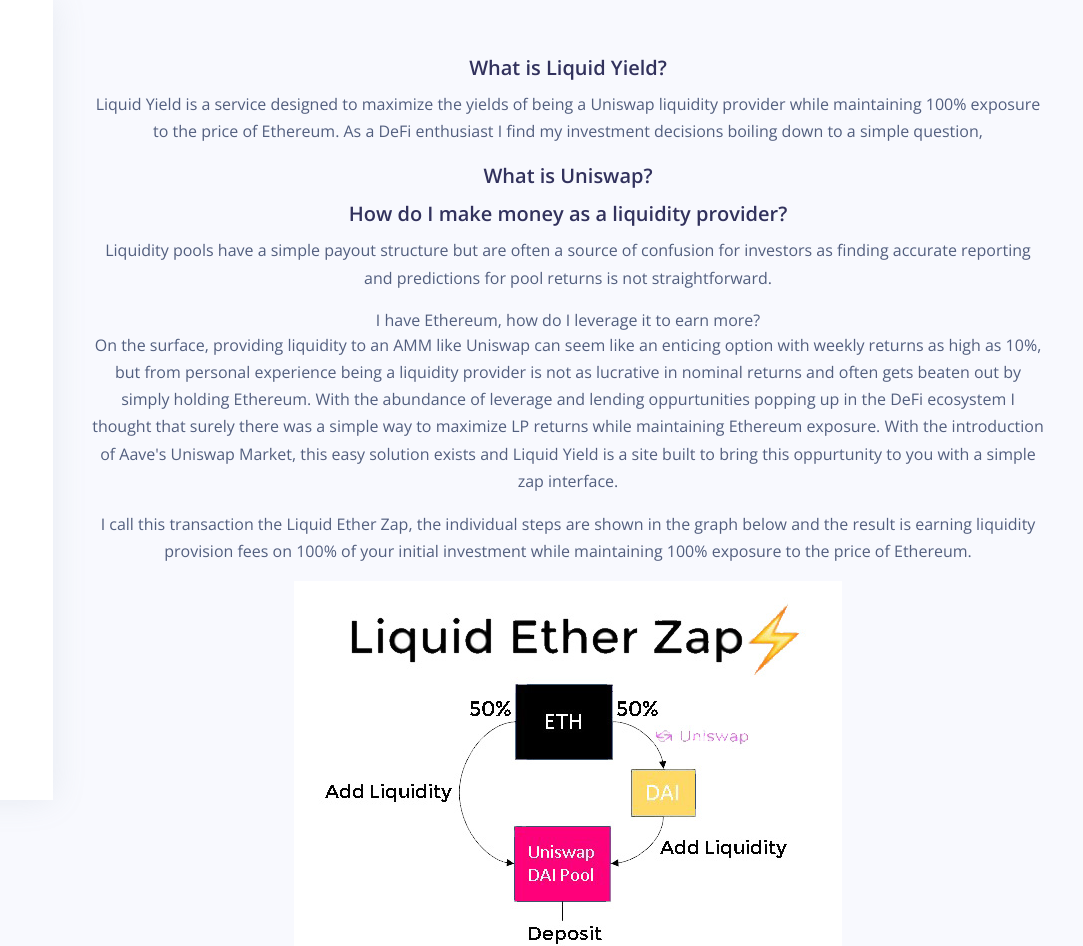
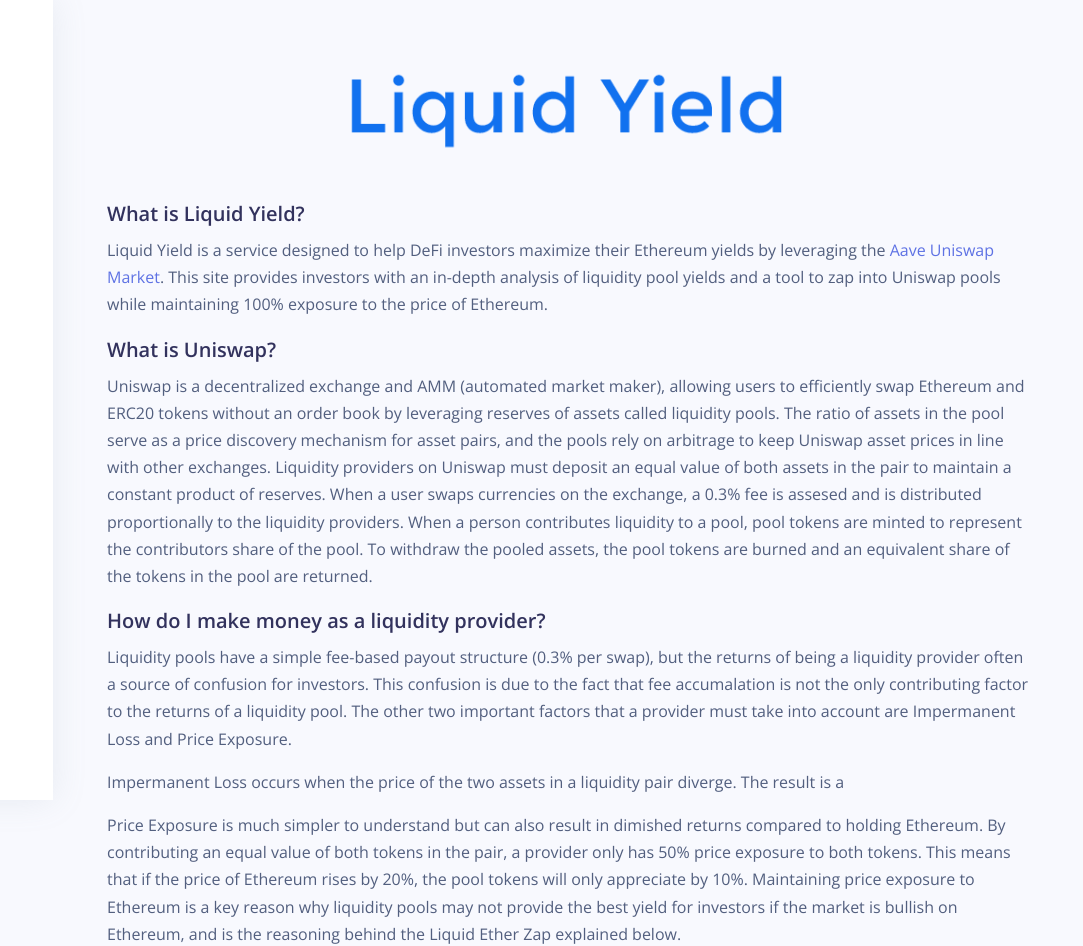
Before and after one commit to defispartan/LiquidYield, a React app: page /index in a window 1280 px wide. Shown: the top 946 px of the page, 197-1280 px from the left. Built offline with nearby package versions, Linux system fonts and the light colour scheme.

Commit message:
Added homepage content

```diff
--- a/src/assets/scss/liquid-yield/custom/_content.scss
+++ b/src/assets/scss/liquid-yield/custom/_content.scss
@@ -59,3 +59,17 @@
   display: block;
   margin-top: 10px;
 }
+
+.logohead {
+  width: 100%;
+  height: 150px;
+  background-position: center;
+  background-repeat: no-repeat;
+  background-size: 50%;
+  margin-bottom: 20px;
+}
+
+.liquidether {
+  margin-top: 50px;
+  text-align: center;
+}
--- a/src/views/Index.js
+++ b/src/views/Index.js
@@ -35,25 +35,25 @@
   Table,
   Container,
   Row,
-  Col
+  Col,
 } from "reactstrap";
-
+import LiquidLogo from "../assets/img/brand/liquid-react.png";
 // core components
 import {
   chartOptions,
   parseOptions,
   chartExample1,
-  chartExample2
+  chartExample2,
 } from "variables/charts.js";
 
 import Header from "components/Headers/Header.js";
 
 class Index extends React.Component {
-  constructor(props){
+  constructor(props) {
     super(props);
     this.state = {
       activeNav: 1,
-      chartExample1Data: "data1"
+      chartExample1Data: "data1",
     };
     if (window.Chart) {
       parseOptions(Chart, chartOptions());
@@ -64,7 +64,7 @@
     this.setState({
       activeNav: index,
       chartExample1Data:
-        this.state.chartExample1Data === "data1" ? "data2" : "data1"
+        this.state.chartExample1Data === "data1" ? "data2" : "data1",
     });
   };
   render() {
@@ -73,33 +73,88 @@
         <Header />
         {/* Page content */}
         <Container className="mt--7" fluid>
-          <Row>
+          <div className="col" style={{ textAlign: "left" }}>
+            <div
+              className="logohead"
+              style={{ backgroundImage: `url(${LiquidLogo})` }}
+            ></div>
+            <h2>What is Liquid Yield?</h2>
+            <p>
+              Liquid Yield is a service designed to help DeFi investors maximize
+              their Ethereum yields by leveraging the{" "}
+              <a href="https://app.aave.com/?pool=Uniswap">
+                Aave Uniswap Market
+              </a>
+              . This site provides investors with an in-depth analysis of
+              liquidity pool yields and a tool to zap into Uniswap pools while
+              maintaining 100% exposure to the price of Ethereum.
+            </p>
 
+            <h2>What is Uniswap?</h2>
+            <p>
+              Uniswap is a decentralized exchange and AMM (automated market
+              maker), allowing users to efficiently swap Ethereum and ERC20
+              tokens without an order book by leveraging reserves of assets
+              called liquidity pools. The ratio of assets in the pool serve as a
+              price discovery mechanism for asset pairs, and the pools rely on
+              arbitrage to keep Uniswap asset prices in line with other
+              exchanges. Liquidity providers on Uniswap must deposit an equal
+              value of both assets in the pair to maintain a constant product of
+              reserves. When a user swaps currencies on the exchange, a 0.3% fee
+              is assesed and is distributed proportionally to the liquidity
+              providers. When a person contributes liquidity to a pool, pool
+              tokens are minted to represent the contributors share of the pool.
+              To withdraw the pooled assets, the pool tokens are burned and an
+              equivalent share of the tokens in the pool are returned.
+            </p>
+            <h2>How do I make money as a liquidity provider?</h2>
+            <p>
+              Liquidity pools have a simple fee-based payout structure (0.3% per
+              swap), but the returns of being a liquidity provider often a
+              source of confusion for investors. This confusion is due to the
+              fact that fee accumalation is not the only contributing factor to
+              the returns of a liquidity pool. The other two important factors
+              that a provider must take into account are{" "}
+              <strong>Impermanent Loss</strong> and{" "}
+              <strong>Price Exposure</strong>.
+            </p>
+            <p>
+              {" "}
+              <strong>Impermanent Loss</strong> occurs when the price of the two
+              assets in a liquidity pair diverge. The result is a
+            </p>
+            <p>
+              <strong>Price Exposure</strong> is much simpler to understand but
+              can also result in dimished returns compared to holding Ethereum.
+              By contributing an equal value of both tokens in the pair, a
+              provider only has 50% price exposure to both tokens. This means
+              that if the price of Ethereum rises by 20%, the pool tokens will
+              only appreciate by 10%. Maintaining price exposure to Ethereum is
+              a key reason why liquidity pools may not provide the best yield
+              for investors if the market is bullish on Ethereum, and is the
+              reasoning behind the <strong>Liquid Ether Zap</strong> explained
+              below.
+            </p>
 
-          <div className="col" style={{textAlign:"center"}}>
-            <br></br>
-
-              <h2>What is Liquid Yield?</h2>
-              <p>Liquid Yield is a service designed to maximize the yields of being a Uniswap liquidity provider while maintaining 100% exposure to the price of Ethereum. As a DeFi enthusiast I find my investment decisions boiling down to a simple question, </p>
-              <h2>What is Uniswap?</h2>
-              <h2>How do I make money as a liquidity provider?</h2>
-              <p>Liquidity pools have a simple payout structure but are often a source of confusion for investors as finding accurate reporting and predictions for pool returns is not straightforward. </p>
-
-              <div className="emphasis">I have Ethereum, how do I leverage it to earn more?</div>
-
-              <p>On the surface, providing liquidity to an AMM like Uniswap can seem like an enticing option with weekly returns as high as 10%, but from personal experience being a liquidity provider is not as lucrative in nominal returns and often gets beaten out by simply holding Ethereum. With the abundance of leverage and lending oppurtunities popping up in the DeFi ecosystem I thought that surely there was a simple way to maximize LP returns while maintaining Ethereum exposure. With the introduction of Aave's Uniswap Market, this easy solution exists and Liquid Yield is a site built to bring this oppurtunity to you with a simple zap interface.</p>
-              <p>I call this transaction the Liquid Ether Zap, the individual steps are shown in the graph below and the result is earning liquidity provision fees on 100% of your initial investment while maintaining 100% exposure to the price of Ethereum.</p>
+            <p>
+              The{" "}
+              <a href="https://app.aave.com/?pool=Uniswap">
+                Aave Uniswap Market
+              </a>{" "}
+              can be leveraged to long Ethereum by providing Uniswap liquidity
+              pool tokens as collateral. An example of the Liquid Ether Zap
+              transaction for the ETH/DAI pool are shown in the graph below and
+              the result is earning liquidity provision fees on 100% of your
+              initial investment while maintaining 100% exposure to the price of
+              Ethereum.
+            </p>
+            <div class="liquidether">
               <img
                 alt="..."
                 src={require("assets/img/theme/liquidetherzap.jpg")}
               />
             </div>
-
-
-
-
-
-          </Row>
+          </div>
         </Container>
       </>
     );
```
